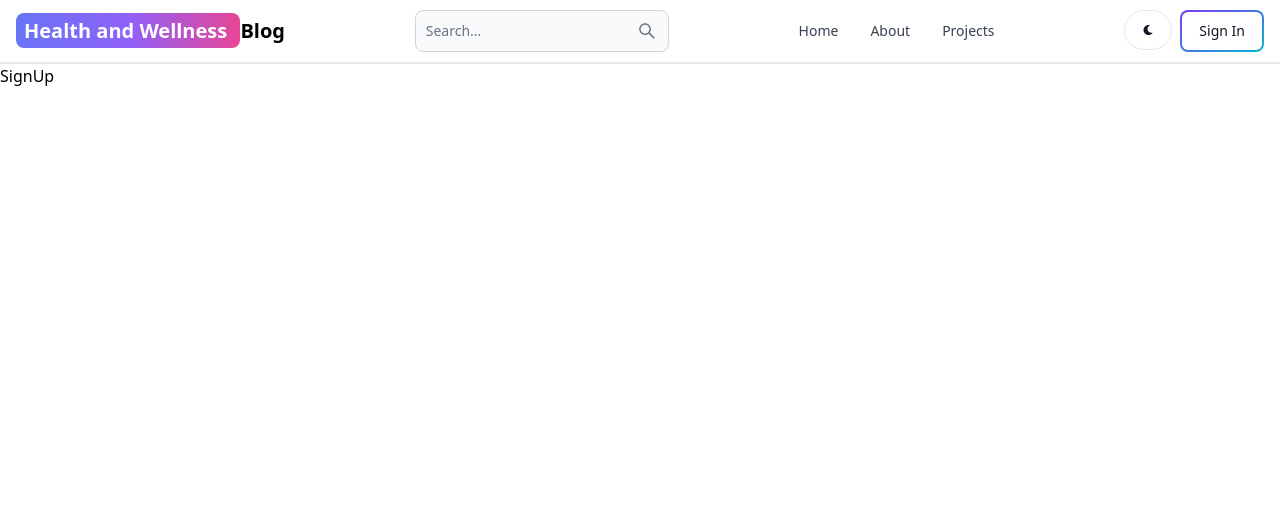
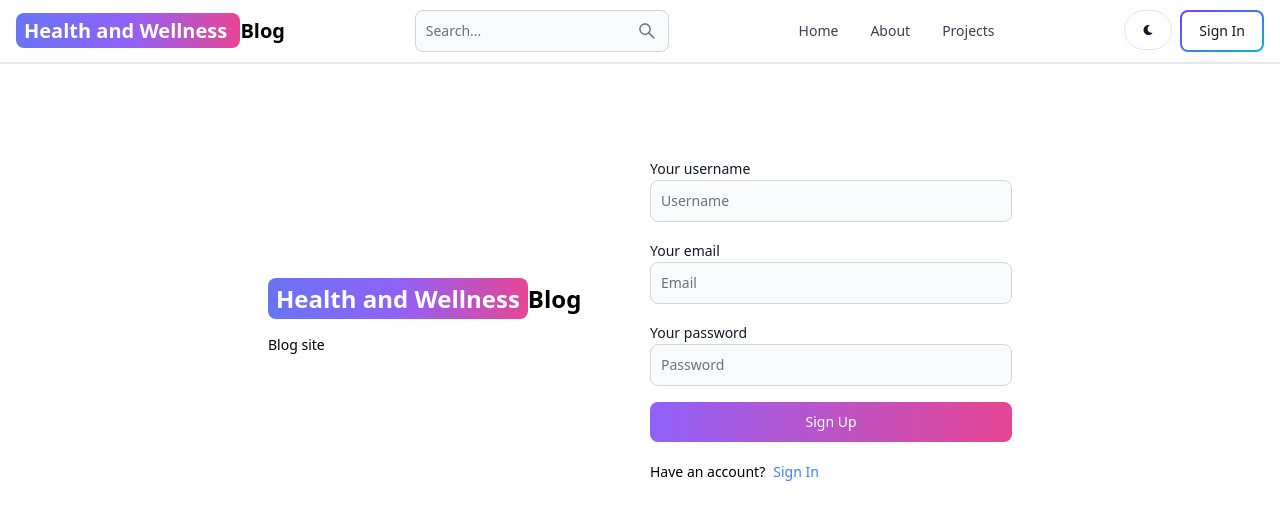
Before and after one commit to ShilpaP2003/mern-blog, a React (Vite) app in the folder client/: page /sign-up in a window 1280 px wide. Shown: the top 520 px of the page. Built offline with nearby package versions, Linux system fonts and the light colour scheme.

Commit message:
complete sign up page

```diff
--- a/client/src/pages/SignUp.jsx
+++ b/client/src/pages/SignUp.jsx
@@ -1,7 +1,55 @@
-import React from 'react'
+import { Link } from 'react-router-dom';
+import { Label, TextInput, Button} from 'flowbite-react';
+
+
 
 export default function SignUp() {
   return (
-    <div>SignUp</div>
-  )
+    <div className='min-h-screen mt-20'>
+      <div className='flex p-3 max-w-3xl mx-auto flex-col md:flex-row md:items-center gap-5'>
+        {/*left*/}
+        <div className='flex-1'>
+          <Link to='/' className='font-bold dark:text-white text-2xl'>
+            <span className='px-2 py-1 bg-gradient-to-r from-indigo-500 via-purple-500 to-pink-500 rounded-lg text-white'>
+              Health and Wellness
+            </span>
+            Blog
+          </Link>
+          <p className='text-sm mt-5'>
+            Blog site
+          </p>
+          </div>
+        {/*right*/}
+        <div className='flex-1'>
+          <form className='flex flex-col gap-4'>
+            <div>
+              <Label value='Your username' />
+              <TextInput type='text' placeholder='Username' id='username'/>
+
+            </div>
+            <div>
+              <Label value='Your email' />
+              <TextInput type='text' placeholder='Email' id='email'/>
+
+            </div>
+            <div>
+              <Label value='Your password' />
+              <TextInput type='text' placeholder='Password' id='password'/>
+
+            </div>
+            <Button gradientDuoTone='purpleToPink' type='submit'>
+              Sign Up
+               </Button>
+          </form>
+          <div className='flex gap-2 text-sm mt-5'>
+            <span>Have an account?</span>
+            <Link to='/sign-in' className='text-blue-500'>
+              Sign In
+            </Link>
+          </div>
+        </div>
+      </div>
+
+    </div>
+  );
 }
```
